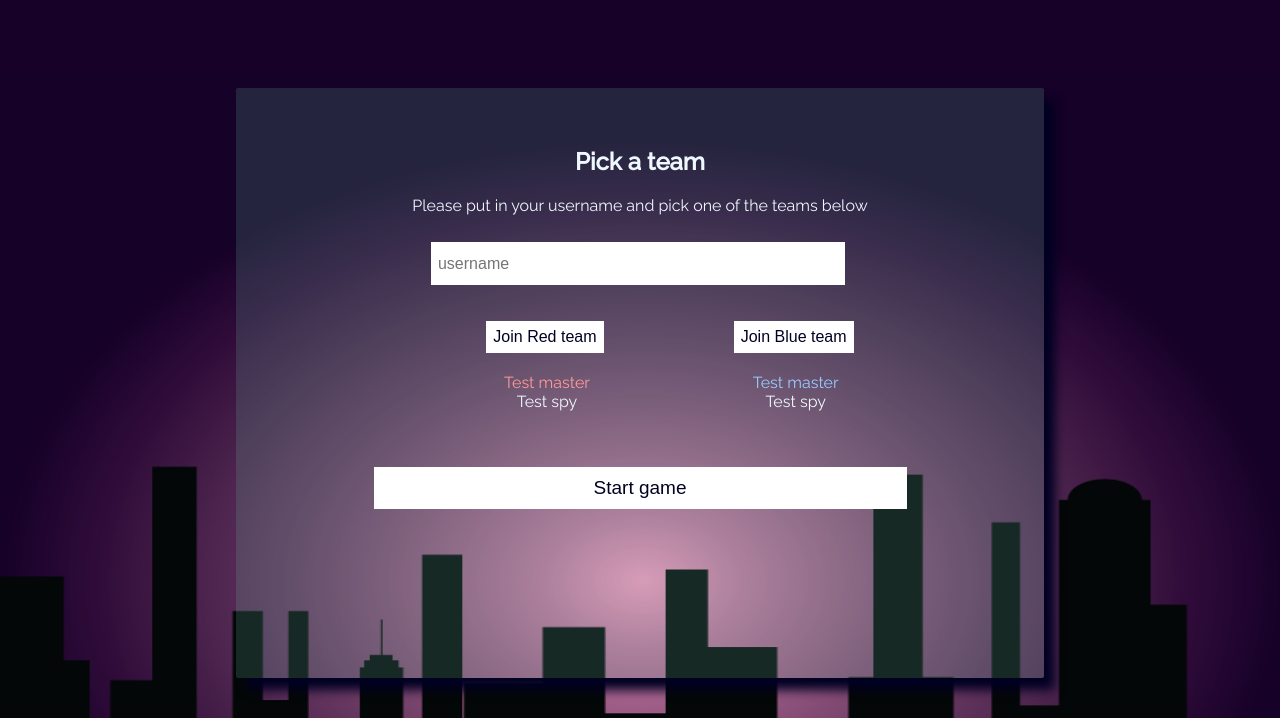
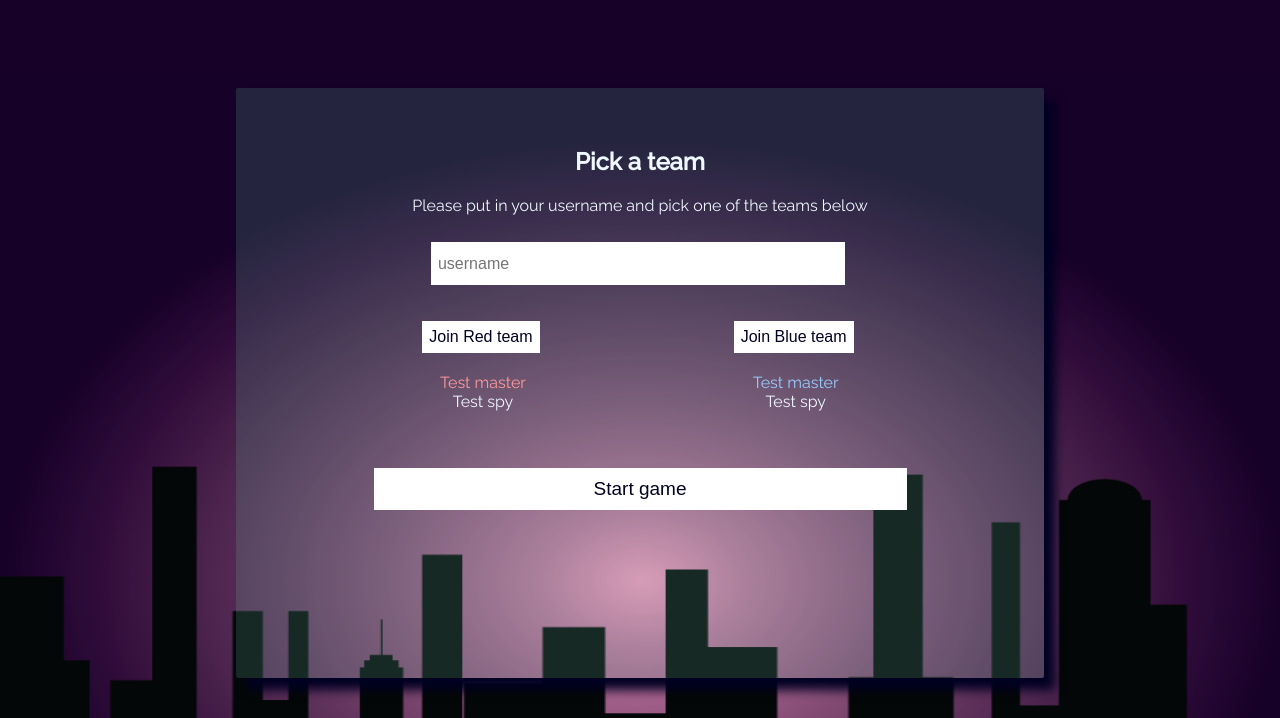
Before and after one commit to PDXDevCampJuly/CodenamesGame, a Django app: template spygame/template/pickTeamPg.html in a window 1280 px wide. Shown: the top 718 px of the page. Run offline with Django 3.2, Linux system fonts and the light colour scheme; the template is opened without the code that fills it, so the values that code supplies are empty; parts of the project's set-up code (start-up, migrations or seed data) failed here and were passed over.

Commit message:
Made team lists center

```diff
--- a/spygame/static/css/pickteamstyle.css
+++ b/spygame/static/css/pickteamstyle.css
@@ -24,7 +24,7 @@ ul {
 
 .teamlist {
     display: inline-block;
-    margin: 25px 29px 36px 93px;
+    margin: 25px 93px 37px 93px;
 }
 
 .spymasterred {
@@ -57,4 +57,5 @@ input {
     color: #000022;
     background-color: #fff;
     border: hidden;
+    margin: 2;
 }
--- a/spygame/template/Homepg.html
+++ b/spygame/template/Homepg.html
@@ -3,7 +3,7 @@
 <head>
     <meta charset="UTF-8">
     <title>Home</title>
-    <link rel="stylesheet" href="../static/css/pickteamstyle.css" />
+    <link rel="stylesheet" href="../static/css/homepgstyle.css" />
     <link href='https://fonts.googleapis.com/css?family=Raleway:400,500' rel='stylesheet' type='text/css'>
 </head>
 <body>
```
